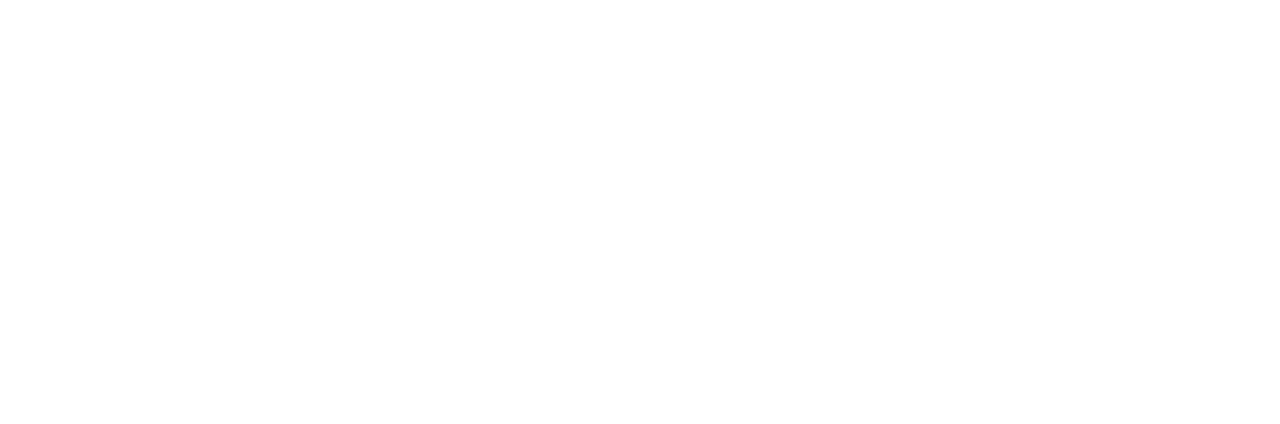
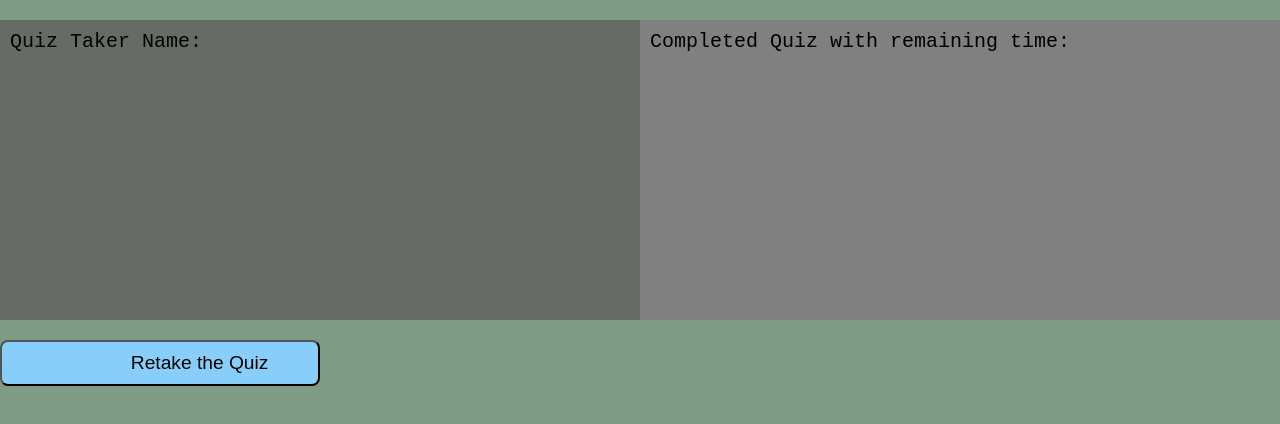
Before and after one commit to BBurleigh/Timed-Quiz-HW4, a plain HTML site: page scores.html in a window 1280 px wide. Drawn offline with Linux system fonts and the light colour scheme.

Commit message:
formatted the high score page as well as created a button to take the user back to the quiz (start over) from the high score page, though it does not work currently

```diff
--- a/Assets/CSS Files/style.css
+++ b/Assets/CSS Files/style.css
@@ -146,6 +146,28 @@ body {
 
 }
 
+.row:after {
+
+    box-sizing: border-box;
+    content: "";
+    display: table;
+    clear: both;
+
+}
+
+.column {
+
+    box-sizing: border-box;
+    font-family: monospace;
+    font-size: 20px;
+    float: left;
+    width: 50%;
+    padding: 10px;
+    height: 300px;
+    background-color: gray;
+
+}
+
 @media screen and (max-width: 800px) {
 
     .option {
--- a/Assets/JS File/script.js
+++ b/Assets/JS File/script.js
@@ -122,7 +122,7 @@ function iterate(id) {
 
         var playerScore = document.getElementById("current-score");
 
-    for(var i = 0; i <quizQuestions.length; i++) {
+    for(var i = 0; i < quizQuestions.length; i++) {
 
         if (selected == "true") {
 
--- a/scores.html
+++ b/scores.html
@@ -4,11 +4,17 @@
     <meta charset="UTF-8">
     <meta http-equiv="X-UA-Compatible" content="IE=edge">
     <meta name="viewport" content="width=device-width, initial-scale=1.0">
+    <link rel="reset" href="./Assets/CSS Files/reset.css" />
+
+    <link rel="stylesheet" href="./Assets/CSS Files/style.css" />
     <title>High Scores Sheet</title>
 </head>
-<body>
-    <p id = "name"></p>
-    <p id = "score"></p>
+<body class = "row">
+    <p class = "column" style = "background-color:rgb(102, 108, 101)">Quiz Taker Name: <span id = "name"></span></p>
+    <p class = "column"> Completed Quiz with remaining time: <span id = "score"></span></p>
 </body>
+<footer>
+    <button class = "option"><a href = "./index.html" id = "start-over"></a> Retake the Quiz</button>
+</footer>
 <script src = "Assets/JS File/scores.js"></script>
 </html>
```
